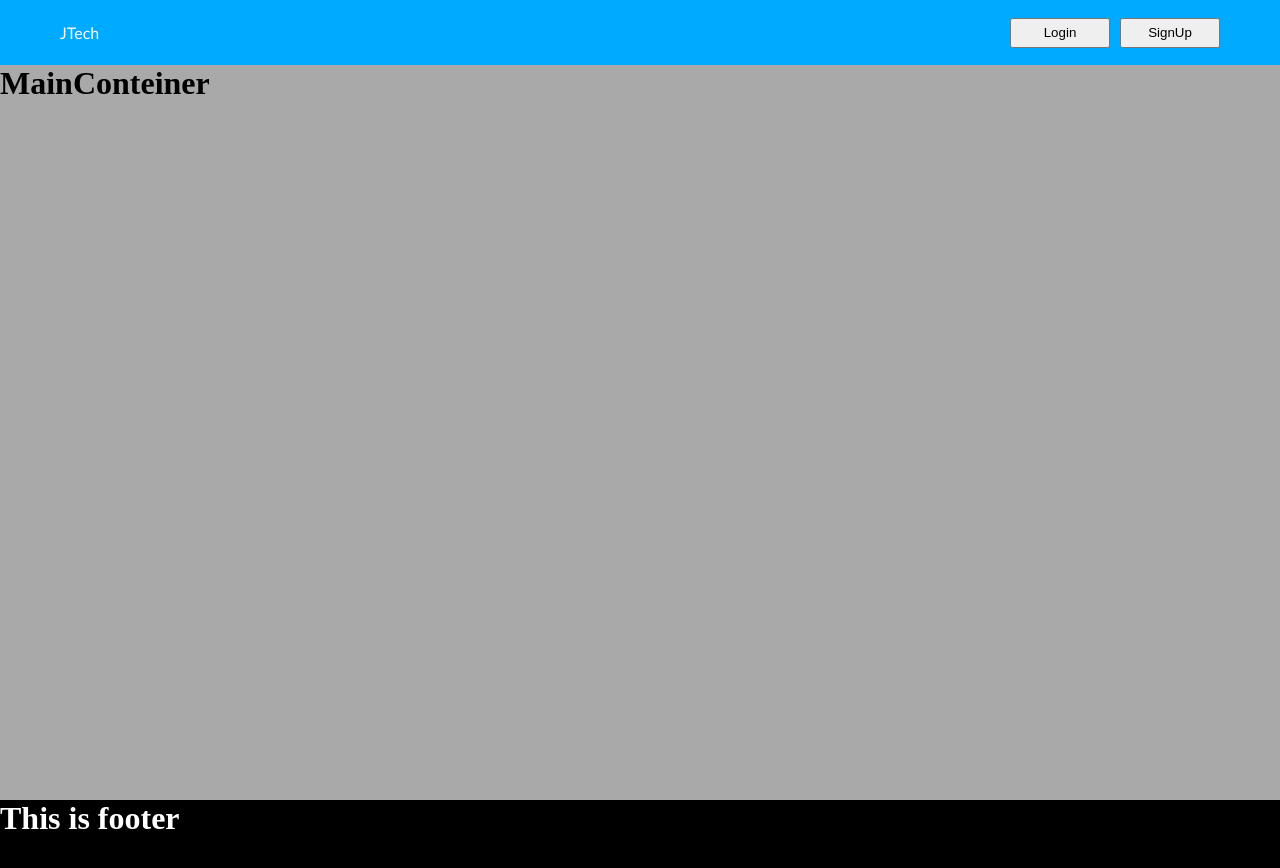
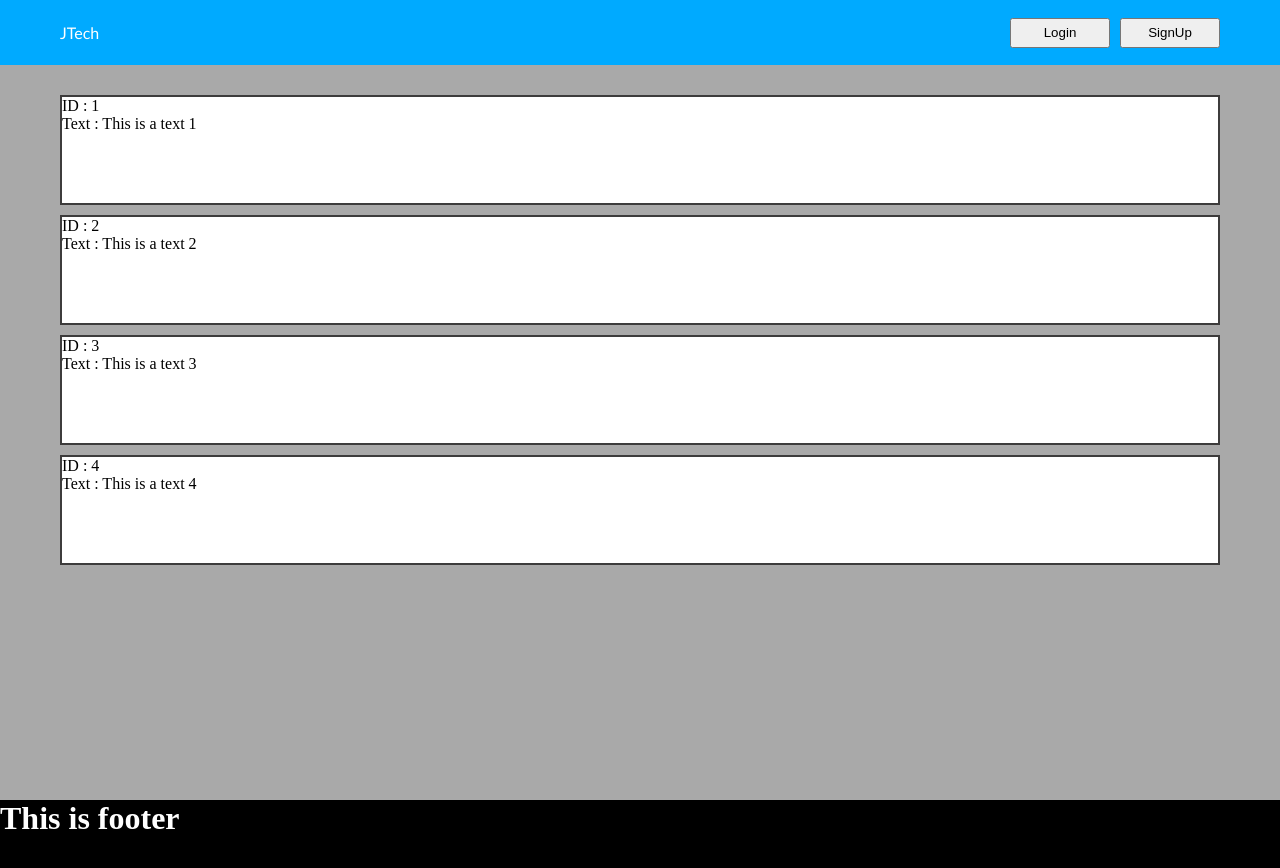
Before and after one commit to md-jasim97/React-With-Vite, a React (Vite) app in the folder react-first-git/: page / in a window 1280 px wide. Shown: the top 868 px of the page. Built offline with nearby package versions, Linux system fonts and the light colour scheme; a web font is replaced by a local one.

Commit message:
dynamic card create

```diff
--- /dev/null
+++ b/react-first-git/src/components/MainContainer/Cards.jsx
@@ -0,0 +1,14 @@
+import React from 'react';
+import './MainContainer.css'
+import MainContainer from './MainContainer';
+const Cards = (props) => {
+    const {data} = props;
+    return (
+        <div className='card'>
+            <p>ID : {data.id}</p>
+            <p>Text : {data.Text}</p>
+        </div>
+    );
+};
+
+export default Cards;
--- a/react-first-git/src/components/MainContainer/MainContainer.css
+++ b/react-first-git/src/components/MainContainer/MainContainer.css
@@ -2,4 +2,13 @@ main{
     height: calc(100vh - 65px);
     width: 100%;
     background-color: darkgray;
+    padding: 20px 50px;
 }
+
+.card{
+    min-height: 110px;
+    background-color: white;
+    border: 2px solid rgb(61, 60, 60);
+    margin: 10px;
+
+}
--- a/react-first-git/src/components/MainContainer/MainContainer.jsx
+++ b/react-first-git/src/components/MainContainer/MainContainer.jsx
@@ -1,12 +1,20 @@
-import './MainContainer.css';
+import Cards from './Cards';
 const MainContainer = () => {
+    const cards = [
+            {id: 1, Text :"This is a text 1"},
+            {id: 2, Text :"This is a text 2"},
+            {id: 3, Text :"This is a text 3"},
+            {id: 4, Text :"This is a text 4"},
+        ];
+
     return (
-        <div>
             <main>
-                <h1>MainConteiner</h1>
+                {
+                    cards.map((card)=>(
+                        <Cards data = {card}/>
+                    ))
+                }
             </main>
-        </div>
-    );
-};
-
+            );
+    };
 export default MainContainer;
```
